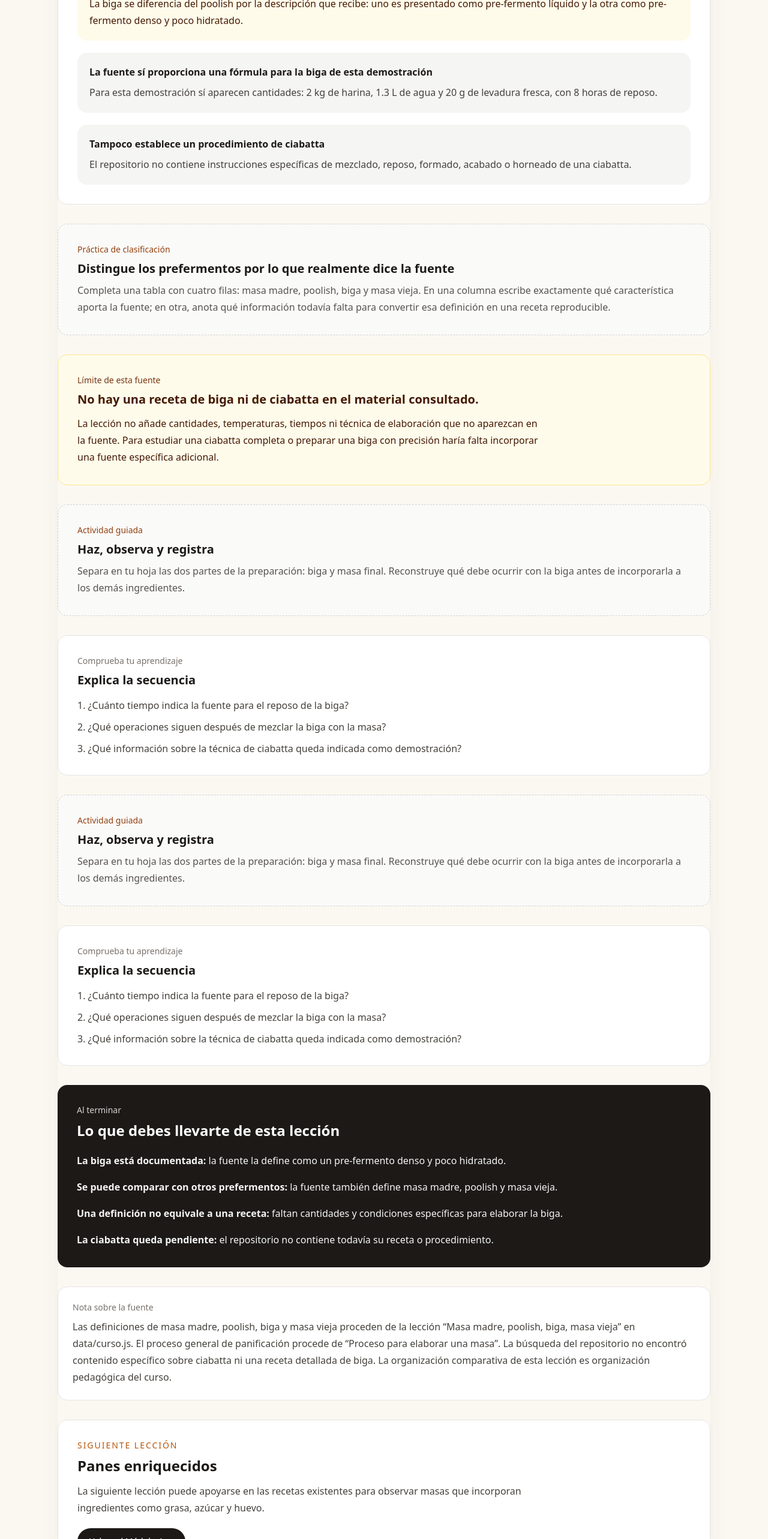
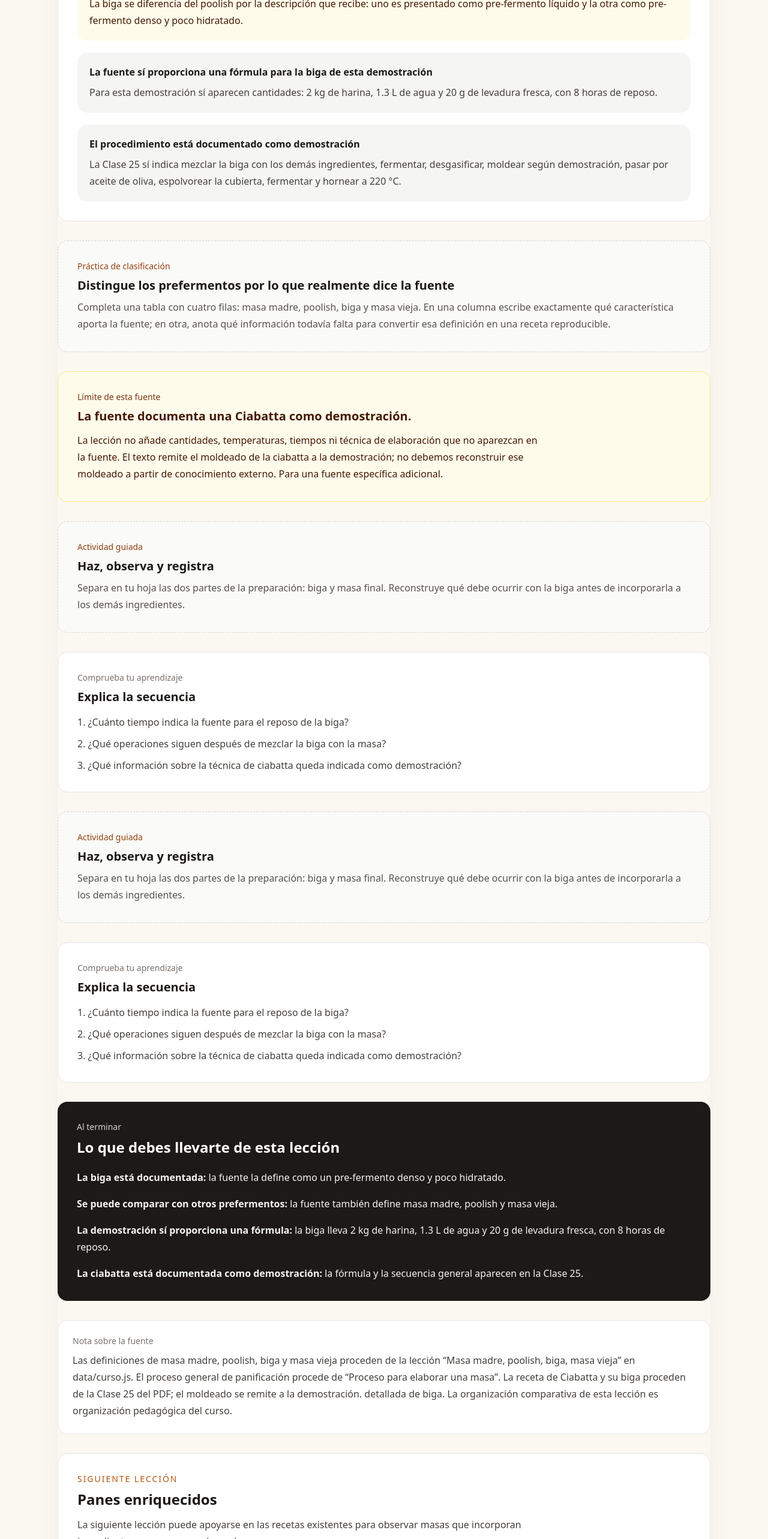
Before and after one commit to Drworm82/CursoPanadero, a Next.js app: page /leccion-ciabatta-y-biga in a window 1280 px wide. Shown: the part 2008-4574 px from the top of the page at 60% size. Built offline with nearby package versions, Linux system fonts and the light colour scheme; no server answers.

Commit message:
Corregir límites de fuente de Ciabatta y biga

```diff
--- a/pages/leccion-ciabatta-y-biga.js
+++ b/pages/leccion-ciabatta-y-biga.js
@@ -98,10 +98,9 @@ export default function LessonThirtyPage() {
             </div>
 
             <div className="rounded-2xl bg-stone-100 p-5">
-              <p className="font-semibold text-stone-900">Tampoco establece un procedimiento de ciabatta</p>
+              <p className="font-semibold text-stone-900">El procedimiento está documentado como demostración</p>
               <p className="mt-2 leading-7 text-stone-700">
-                El repositorio no contiene instrucciones específicas de mezclado, reposo, formado, acabado o
-                horneado de una ciabatta.
+                La Clase 25 sí indica mezclar la biga con los demás ingredientes, fermentar, desgasificar, moldear según demostración, pasar por aceite de oliva, espolvorear la cubierta, fermentar y hornear a 220 °C.
               </p>
             </div>
           </div>
@@ -119,10 +118,10 @@ export default function LessonThirtyPage() {
 
         <section className="rounded-2xl border border-amber-200 bg-amber-50 p-6 sm:p-8">
           <p className="text-sm font-medium text-amber-900">Límite de esta fuente</p>
-          <h2 className="mt-2 text-xl font-semibold text-amber-950">No hay una receta de biga ni de ciabatta en el material consultado.</h2>
+          <h2 className="mt-2 text-xl font-semibold text-amber-950">La fuente documenta una Ciabatta como demostración.</h2>
           <p className="mt-3 max-w-3xl leading-7 text-amber-950">
             La lección no añade cantidades, temperaturas, tiempos ni técnica de elaboración que no aparezcan en la
-            fuente. Para estudiar una ciabatta completa o preparar una biga con precisión haría falta incorporar
+            fuente. El texto remite el moldeado de la ciabatta a la demostración; no debemos reconstruir ese moldeado a partir de conocimiento externo. Para
             una fuente específica adicional.
           </p>
         </section>
@@ -170,10 +169,10 @@ export default function LessonThirtyPage() {
               <strong>Se puede comparar con otros prefermentos:</strong> la fuente también define masa madre, poolish y masa vieja.
             </p>
             <p className="leading-7">
-              <strong>Una definición no equivale a una receta:</strong> faltan cantidades y condiciones específicas para elaborar la biga.
+              <strong>La demostración sí proporciona una fórmula:</strong> la biga lleva 2 kg de harina, 1.3 L de agua y 20 g de levadura fresca, con 8 horas de reposo.
             </p>
             <p className="leading-7">
-              <strong>La ciabatta queda pendiente:</strong> el repositorio no contiene todavía su receta o procedimiento.
+              <strong>La ciabatta está documentada como demostración:</strong> la fórmula y la secuencia general aparecen en la Clase 25.
             </p>
           </div>
         </section>
@@ -183,7 +182,7 @@ export default function LessonThirtyPage() {
           <p className="mt-2 leading-7 text-stone-700">
             Las definiciones de masa madre, poolish, biga y masa vieja proceden de la lección “Masa madre, poolish,
             biga, masa vieja” en data/curso.js. El proceso general de panificación procede de “Proceso para elaborar
-            una masa”. La búsqueda del repositorio no encontró contenido específico sobre ciabatta ni una receta
+            una masa”. La receta de Ciabatta y su biga proceden de la Clase 25 del PDF; el moldeado se remite a la demostración.
             detallada de biga. La organización comparativa de esta lección es organización pedagógica del curso.
           </p>
         </section>
```
